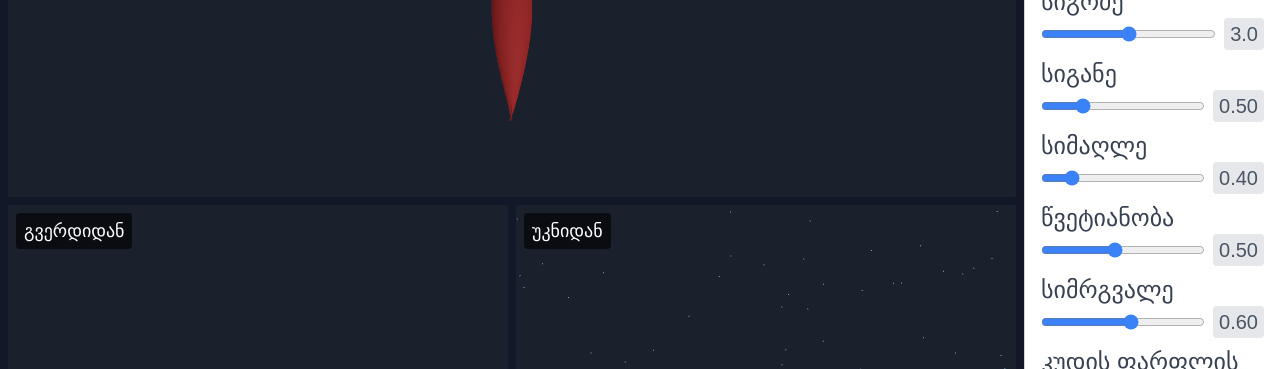
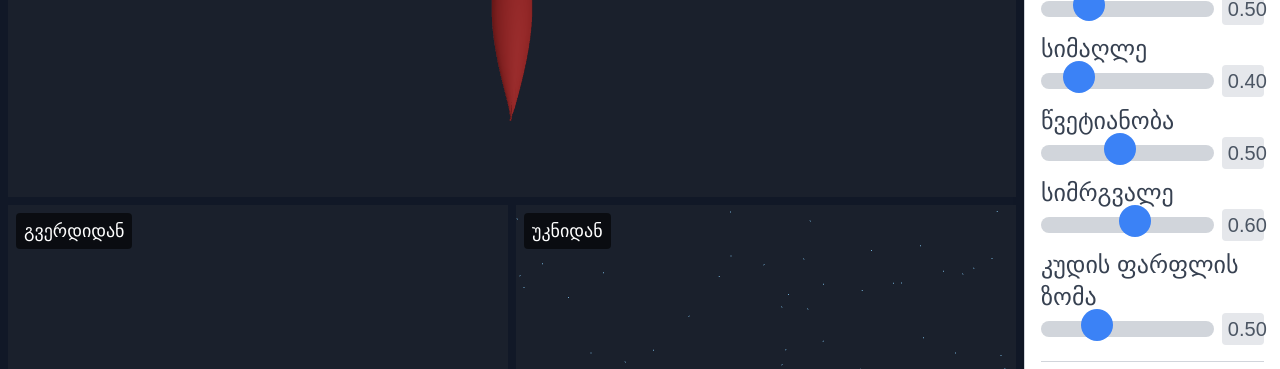
Before and after one commit to GSIBabu/Fish_Sim, a plain HTML site: page index_simple.html in a window 1280 px wide. Shown: the part 199-568 px from the top of the page. Drawn offline with nearby package versions, Linux system fonts and the light colour scheme; animation ran at ten frames a second.

Commit message:
bigger sliders

```diff
--- a/index_simple.html
+++ b/index_simple.html
@@ -6,7 +6,7 @@
     <title>თევზის მამოძრავებელი სისტემის სიმულაცია - Xპერიმენტ Lab</title>
     <script src="https://cdn.tailwindcss.com"></script>
     <!-- Favicon -->
-    <link rel="shortcut icon" type="image/x-icon" href="favicon.ico">
+    <link rel="shortcut icon" type="image/x-icon" href="https://raw.githubusercontent.com/GSIBabu/Fish_Sim/main/favicon.ico">
     <style>
         body { margin: 0; overflow: hidden; font-family: sans-serif; background-color: #111827; }
         canvas { display: block; position: absolute; top: 0; left: 0; width: 100%; height: 100%; z-index: 0; }
@@ -29,7 +29,49 @@
             z-index: 10;
         }
         /* Basic slider look */
-        input[type="range"] { accent-color: #3b82f6; }
+        input[type="range"] {
+             accent-color: #3b82f6;
+             -webkit-appearance: none; /* Override default look */
+             appearance: none;
+             width: 100%; /* Full width */
+             height: 16px; /* Track height */
+             background: #d1d5db; /* Track background */
+             border-radius: 8px; /* Rounded track */
+             outline: none;
+             cursor: pointer;
+        }
+
+        /* Thumb for Webkit browsers (Chrome, Safari, Edge) */
+        input[type="range"]::-webkit-slider-thumb {
+            -webkit-appearance: none; /* Override default look */
+            appearance: none;
+            width: 32px; /* Thumb width - much larger */
+            height: 32px; /* Thumb height - much larger */
+            background: #3b82f6; /* Thumb background color */
+            border-radius: 50%; /* Circular thumb */
+            cursor: pointer;
+            margin-top: -8px; /* Center thumb vertically (half of thumb height - half of track height) */
+        }
+
+        /* Thumb for Firefox */
+        input[type="range"]::-moz-range-thumb {
+            width: 32px; /* Thumb width - much larger */
+            height: 32px; /* Thumb height - much larger */
+            background: #3b82f6; /* Thumb background color */
+            border-radius: 50%; /* Circular thumb */
+            cursor: pointer;
+            border: none; /* Remove default border */
+        }
+
+        /* Track for Firefox */
+        input[type="range"]::-moz-range-track {
+            width: 100%;
+            height: 16px;
+            background: #d1d5db;
+            border-radius: 8px;
+            cursor: pointer;
+        }
+
         .value-indicator {
             /* font-size: 22px; */ /* Controlled by Tailwind now */
             font-weight: 500;
@@ -155,7 +197,7 @@
     <!-- Stacks below wrapper on mobile, fixed width side panel on large screens -->
     <!-- Mobile: Fixed 2/5 height, no scroll -->
     <div class="w-full lg:w-64 bg-white p-2 lg:p-4 shadow-lg border-t lg:border-t-0 lg:border-l border-gray-300 flex flex-col gap-1 lg:gap-4 overflow-hidden lg:overflow-y-auto h-1/2 lg:h-screen flex-shrink-0"> <!-- Changed from h-2/5 -->
-        <h2 class="text-4xl lg:text-3xl font-semibold text-black border-b border-gray-300 pb-0.5 lg:pb-2">მართვის პანელი</h2>
+        <!-- <h2 class="text-4xl lg:text-3xl font-semibold text-black border-b border-gray-300 pb-0.5 lg:pb-2">მართვის პანელი</h2> --> <!-- Heading Removed -->
 
         <div>
             <h3 class="text-4xl lg:text-3xl font-semibold text-gray-800 text-center">ფორმა და ზომა</h3>
@@ -165,42 +207,42 @@
                 <div>
                     <label for="lengthSlider" class="block text-gray-700 font-medium text-3xl lg:text-2xl">სიგრძე</label>
                     <div class="flex items-center gap-1 lg:gap-2"> <!-- Mobile: gap-1 -->
-                        <input type="range" id="lengthSlider" min="1" max="5" value="3" step="0.1" class="flex-grow h-12 lg:h-auto">
+                        <input type="range" id="lengthSlider" min="1" max="5" value="3" step="0.1" class="flex-grow"> <!-- Removed height classes -->
                         <span id="lengthValue" class="value-indicator text-2xl lg:text-xl">3.0</span>
                     </div>
                 </div>
                  <div>
                     <label for="widthSlider" class="block text-gray-700 font-medium text-3xl lg:text-2xl">სიგანე</label>
                     <div class="flex items-center gap-1 lg:gap-2"> <!-- Mobile: gap-1 -->
-                        <input type="range" id="widthSlider" min="0.2" max="1.5" value="0.5" step="0.05" class="flex-grow h-12 lg:h-auto">
+                        <input type="range" id="widthSlider" min="0.2" max="1.5" value="0.5" step="0.05" class="flex-grow"> <!-- Removed height classes -->
                         <span id="widthValue" class="value-indicator text-2xl lg:text-xl">0.50</span>
                     </div>
                 </div>
                  <div>
                     <label for="heightSlider" class="block text-gray-700 font-medium text-3xl lg:text-2xl">სიმაღლე</label>
                     <div class="flex items-center gap-1 lg:gap-2"> <!-- Mobile: gap-1 -->
-                        <input type="range" id="heightSlider" min="0.2" max="1.5" value="0.4" step="0.05" class="flex-grow h-12 lg:h-auto">
+                        <input type="range" id="heightSlider" min="0.2" max="1.5" value="0.4" step="0.05" class="flex-grow"> <!-- Removed height classes -->
                         <span id="heightValue" class="value-indicator text-2xl lg:text-xl">0.40</span>
                     </div>
                 </div>
                  <div>
                     <label for="pointinessSlider" class="block text-gray-700 font-medium text-3xl lg:text-2xl">წვეტიანობა</label>
                     <div class="flex items-center gap-1 lg:gap-2"> <!-- Mobile: gap-1 -->
-                        <input type="range" id="pointinessSlider" min="0.1" max="1" value="0.5" step="0.05" class="flex-grow h-12 lg:h-auto">
+                        <input type="range" id="pointinessSlider" min="0.1" max="1" value="0.5" step="0.05" class="flex-grow"> <!-- Removed height classes -->
                         <span id="pointinessValue" class="value-indicator text-2xl lg:text-xl">0.50</span>
                     </div>
                 </div>
                  <div>
                     <label for="roundnessSlider" class="block text-gray-700 font-medium text-3xl lg:text-2xl">სიმრგვალე</label>
                     <div class="flex items-center gap-1 lg:gap-2"> <!-- Mobile: gap-1 -->
-                        <input type="range" id="roundnessSlider" min="0.1" max="1" value="0.6" step="0.05" class="flex-grow h-12 lg:h-auto">
+                        <input type="range" id="roundnessSlider" min="0.1" max="1" value="0.6" step="0.05" class="flex-grow"> <!-- Removed height classes -->
                         <span id="roundnessValue" class="value-indicator text-2xl lg:text-xl">0.60</span>
                     </div>
                 </div>
                  <div>
                     <label for="tailFinSizeSlider" class="block text-gray-700 font-medium text-3xl lg:text-2xl">კუდის ფარფლის ზომა</label>
                     <div class="flex items-center gap-1 lg:gap-2"> <!-- Mobile: gap-1 -->
-                        <input type="range" id="tailFinSizeSlider" min="0.1" max="1.5" value="0.5" step="0.05" class="flex-grow h-12 lg:h-auto">
+                        <input type="range" id="tailFinSizeSlider" min="0.1" max="1.5" value="0.5" step="0.05" class="flex-grow"> <!-- Removed height classes -->
                         <span id="tailFinSizeValue" class="value-indicator text-2xl lg:text-xl">0.50</span>
                     </div>
                 </div>
```
